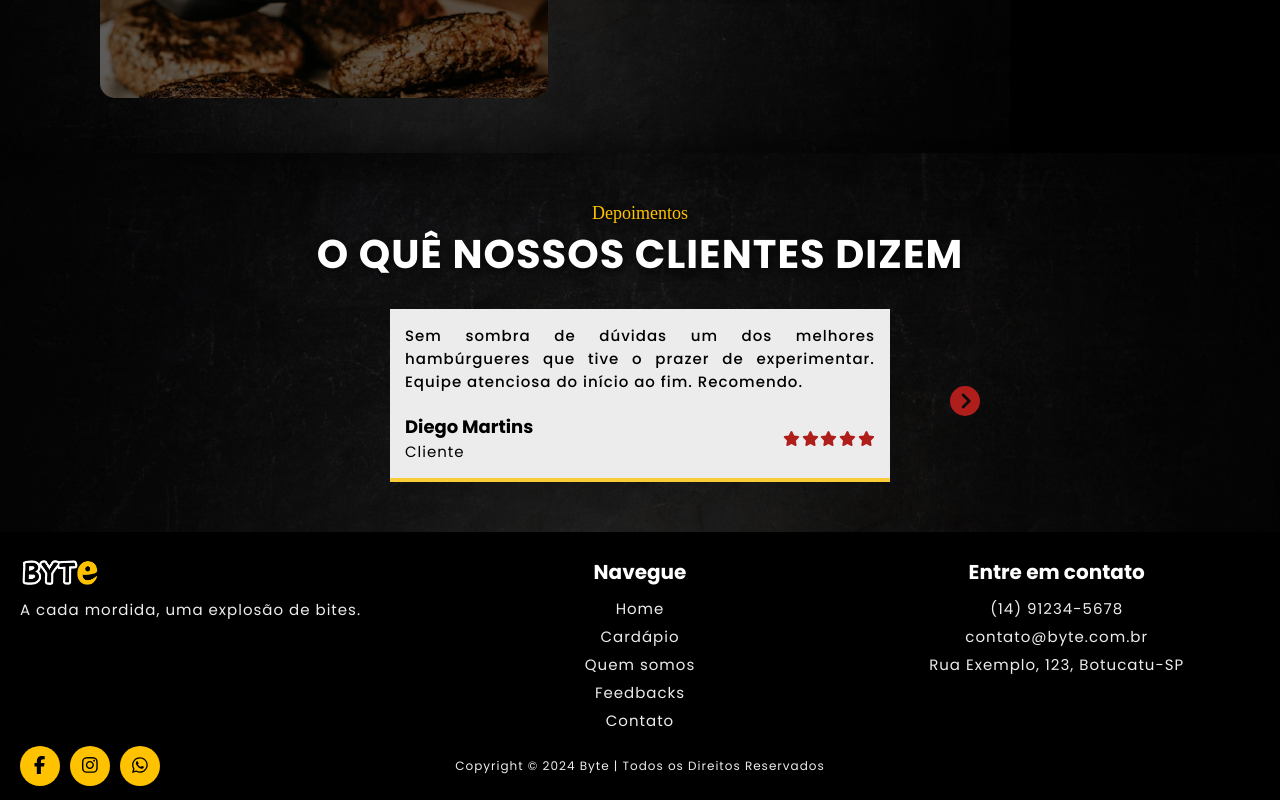
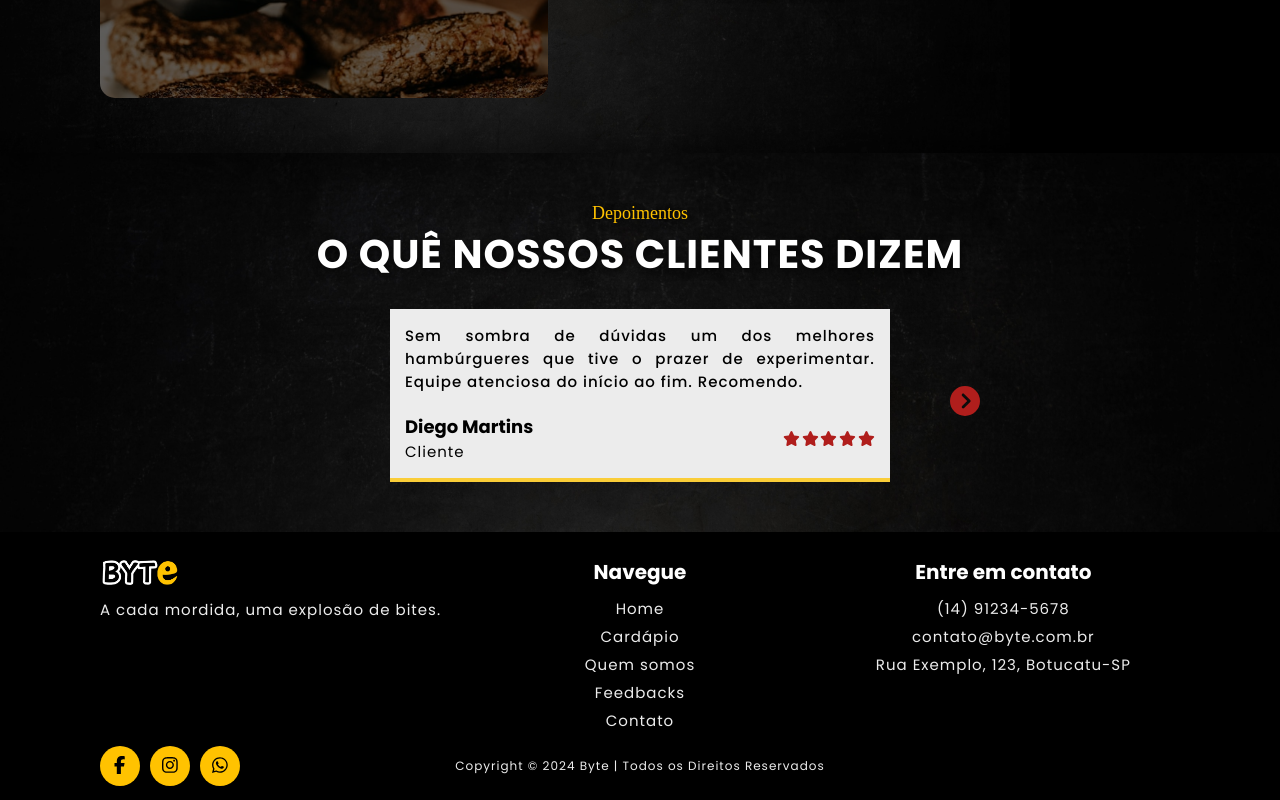
Before and after one commit to ABeatrizSC/byte, a React (Vite) app: page / in a window 1280 px wide. Shown: the part 1052-1852 px from the top of the page. Built offline with nearby package versions, Linux system fonts and the light colour scheme; a web font is replaced by a local one.

Commit message:
fix: footer padding

```diff
--- a/src/components/Footer/style.css
+++ b/src/components/Footer/style.css
@@ -2,7 +2,7 @@ footer {
     width: 100%;
     height: auto;
     background-color: var(--black);
-    padding: 2.5rem 2rem;
+    padding: 2.5rem 10rem;
     box-shadow: 0rem 0.2rem 3rem 0rem rgba(0,0,0,0.75);
     color: var(--white);
     display: flex;
```
